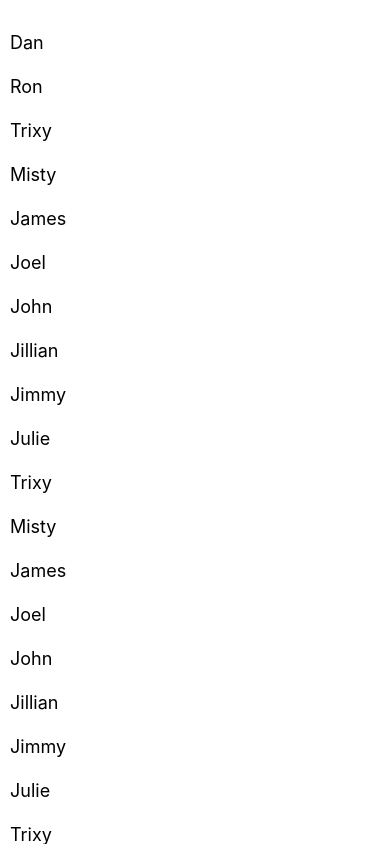
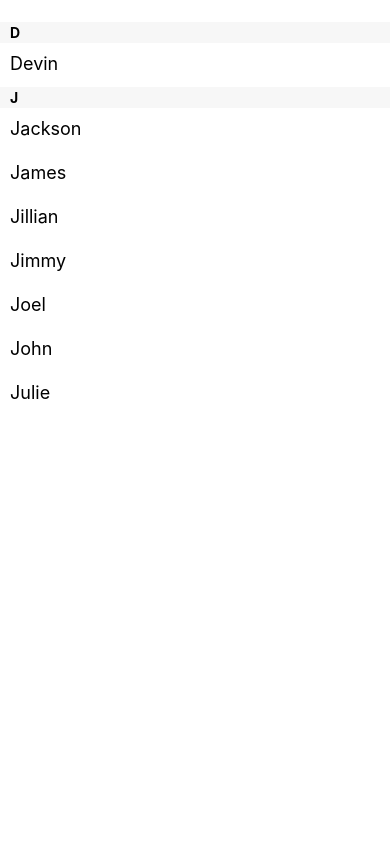
Before and after one commit to bigplans47/react-native-tutorials, a React Native app: screen / in a window 390 px wide. Built offline with nearby package versions, Linux system fonts and the light colour scheme.

Commit message:
make a sectionlist

```diff
--- a/App.js
+++ b/App.js
@@ -1,55 +1,18 @@
 import React, { Component } from 'react';
-import { Alert, ScrollView, AppRegistry, Platform, StyleSheet, Text, TouchableHighlight, TouchableOpacity, TouchableNativeFeedback, TouchableWithoutFeedback, View, Button, Image, TextInput, FlatList } from 'react-native';
+import { Alert, ScrollView, AppRegistry, Platform, StyleSheet, Text, TouchableHighlight, TouchableOpacity, TouchableNativeFeedback, TouchableWithoutFeedback, View, Button, Image, TextInput, FlatList, SectionList } from 'react-native';
 
-export default class FlatListBasics extends Component {
+export default class SectionListBasics extends Component {
   render() {
-    return (
+    return(
       <View style={styles.container}>
-        <FlatList data={[
-          {key: 'Dan'},
-          {key: 'Ron'},
-          {key: 'Trixy'},
-          {key: 'Misty'},
-          {key: 'James'},
-          {key: 'Joel'},
-          {key: 'John'},
-          {key: 'Jillian'},
-          {key: 'Jimmy'},
-          {key: 'Julie'},
-          {key: 'Trixy'},
-          {key: 'Misty'},
-          {key: 'James'},
-          {key: 'Joel'},
-          {key: 'John'},
-          {key: 'Jillian'},
-          {key: 'Jimmy'},
-          {key: 'Julie'},
-          {key: 'Trixy'},
-          {key: 'Misty'},
-          {key: 'James'},
-          {key: 'Joel'},
-          {key: 'John'},
-          {key: 'Jillian'},
-          {key: 'Jimmy'},
-          {key: 'Julie'},
-          {key: 'Trixy'},
-          {key: 'Misty'},
-          {key: 'James'},
-          {key: 'Joel'},
-          {key: 'John'},
-          {key: 'Jillian'},
-          {key: 'Jimmy'},
-          {key: 'Julie'},
-          {key: 'Trixy'},
-          {key: 'Misty'},
-          {key: 'James'},
-          {key: 'Joel'},
-          {key: 'John'},
-          {key: 'Jillian'},
-          {key: 'Jimmy'},
-          {key: 'Julie'}
-        ]} renderItem={({item}) => <Text style={styles.item}>{item.key}</Text>}
-      />
+        <SectionList
+          sections={[
+            {title: 'D', data: ['Devin']},
+            {title: 'J', data: ['Jackson', 'James', 'Jillian', 'Jimmy', 'Joel', 'John', 'Julie']},
+          ]}
+          renderItem={({item}) => <Text style={styles.item}>{item}</Text>}
+          renderSectionHeader={({section}) => <Text style={styles.sectionHeader}>{section.title}</Text>}
+        />
       </View>
     );
   }
@@ -60,6 +23,15 @@ const styles = StyleSheet.create({
     flex: 1,
     paddingTop: 22
   },
+  sectionHeader: {
+    paddingTop: 2,
+    paddingLeft: 10,
+    paddingRight: 10,
+    paddingBottom: 2,
+    fontSize: 14,
+    fontWeight: 'bold',
+    backgroundColor: 'rgba(247,247,247,1.0)',
+  },
   item: {
     padding: 10,
     fontSize: 18,
@@ -67,7 +39,71 @@ const styles = StyleSheet.create({
   },
 })
 
-
+// export default class FlatListBasics extends Component {
+//   render() {
+//     return (
+//       <View style={styles.container}>
+//         <FlatList data={[
+//           {key: 'Dan'},
+//           {key: 'Ron'},
+//           {key: 'Trixy'},
+//           {key: 'Misty'},
+//           {key: 'James'},
+//           {key: 'Joel'},
+//           {key: 'John'},
+//           {key: 'Jillian'},
+//           {key: 'Jimmy'},
+//           {key: 'Julie'},
+//           {key: 'Trixy'},
+//           {key: 'Misty'},
+//           {key: 'James'},
+//           {key: 'Joel'},
+//           {key: 'John'},
+//           {key: 'Jillian'},
+//           {key: 'Jimmy'},
+//           {key: 'Julie'},
+//           {key: 'Trixy'},
+//           {key: 'Misty'},
+//           {key: 'James'},
+//           {key: 'Joel'},
+//           {key: 'John'},
+//           {key: 'Jillian'},
+//           {key: 'Jimmy'},
+//           {key: 'Julie'},
+//           {key: 'Trixy'},
+//           {key: 'Misty'},
+//           {key: 'James'},
+//           {key: 'Joel'},
+//           {key: 'John'},
+//           {key: 'Jillian'},
+//           {key: 'Jimmy'},
+//           {key: 'Julie'},
+//           {key: 'Trixy'},
+//           {key: 'Misty'},
+//           {key: 'James'},
+//           {key: 'Joel'},
+//           {key: 'John'},
+//           {key: 'Jillian'},
+//           {key: 'Jimmy'},
+//           {key: 'Julie'}
+//         ]} renderItem={({item}) => <Text style={styles.item}>{item.key}</Text>}
+//       />
+//       </View>
+//     );
+//   }
+// }
+//
+// const styles = StyleSheet.create({
+//   container: {
+//     flex: 1,
+//     paddingTop: 22
+//   },
+//   item: {
+//     padding: 10,
+//     fontSize: 18,
+//     height: 44,
+//   },
+// })
 
 // export default class IScrollerDownAndWhatHappenedNextShockedMe extends Component {
 //   render() {
```
